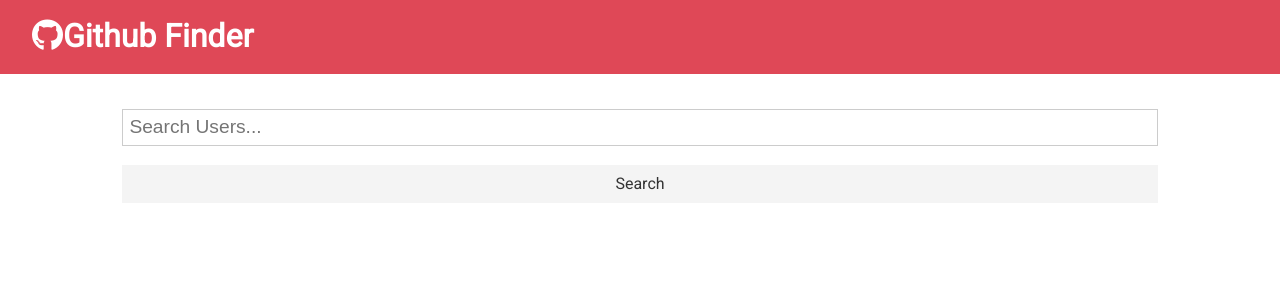
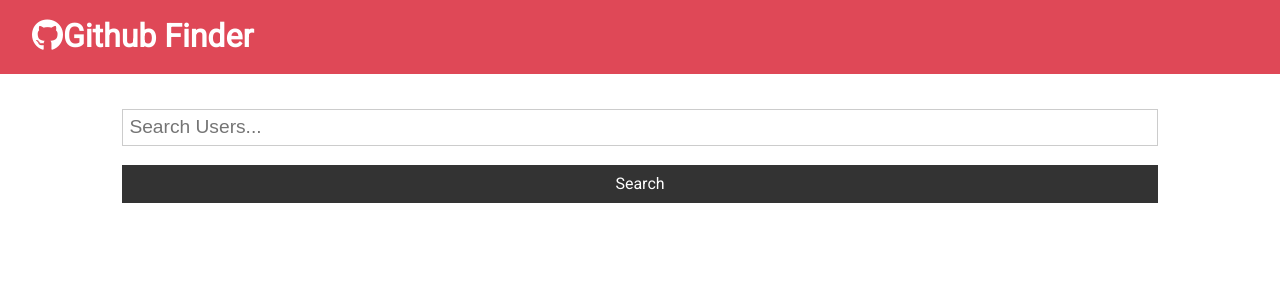
Before and after one commit to rmznalp/github-finder, a React (Create React App) app: page / in a window 1280 px wide. Shown: the top 300 px of the page. Built offline with nearby package versions, Linux system fonts and the light colour scheme.

Commit message:
adding clear button

```diff
--- a/src/App.js
+++ b/src/App.js
@@ -24,13 +24,22 @@ class App extends Component {
 		this.setState({ users: res.data.items, loading: false });
 	};
 
+	clearUsers = () => {
+		this.setState({ users: [], loading: false });
+	};
+
 	render() {
+		const { users, loading } = this.state;
 		return (
 			<div className='App'>
 				<Navbar title='Github Finder' />
 				<div className='container'>
-					<Search searchUsers={this.searchUsers} />
-					<Users users={this.state.users} loading={this.state.loading} />
+					<Search
+						searchUsers={this.searchUsers}
+						clearUsers={this.clearUsers}
+						showClear={users.length > 0 ? true : false}
+					/>
+					<Users users={users} loading={loading} />
 				</div>
 			</div>
 		);
--- a/src/components/users/Search.js
+++ b/src/components/users/Search.js
@@ -4,10 +4,13 @@ import PropTypes from 'prop-types';
 export class Search extends Component {
 	state = {
 		text: '',
+		users: [],
 	};
 
 	static propTypes = {
 		searchUsers: PropTypes.func.isRequired,
+		clearUsers: PropTypes.func.isRequired,
+		showClear: PropTypes.bool.isRequired,
 	};
 
 	onSubmit = (e) => {
@@ -20,6 +23,7 @@ export class Search extends Component {
 		this.setState({ [e.target.name]: e.target.value });
 	};
 	render() {
+		const { showClear, clearUsers } = this.props;
 		return (
 			<div>
 				<form className='form' onSubmit={this.onSubmit}>
@@ -33,9 +37,14 @@ export class Search extends Component {
 					<input
 						type='submit'
 						value='Search'
-						className='btn bnt-dark btn-block'
+						className='btn btn-dark btn-block'
 					/>
 				</form>
+				{showClear && (
+					<button className='btn btn-light btn-block' onClick={clearUsers}>
+						Clear
+					</button>
+				)}
 			</div>
 		);
 	}
```
